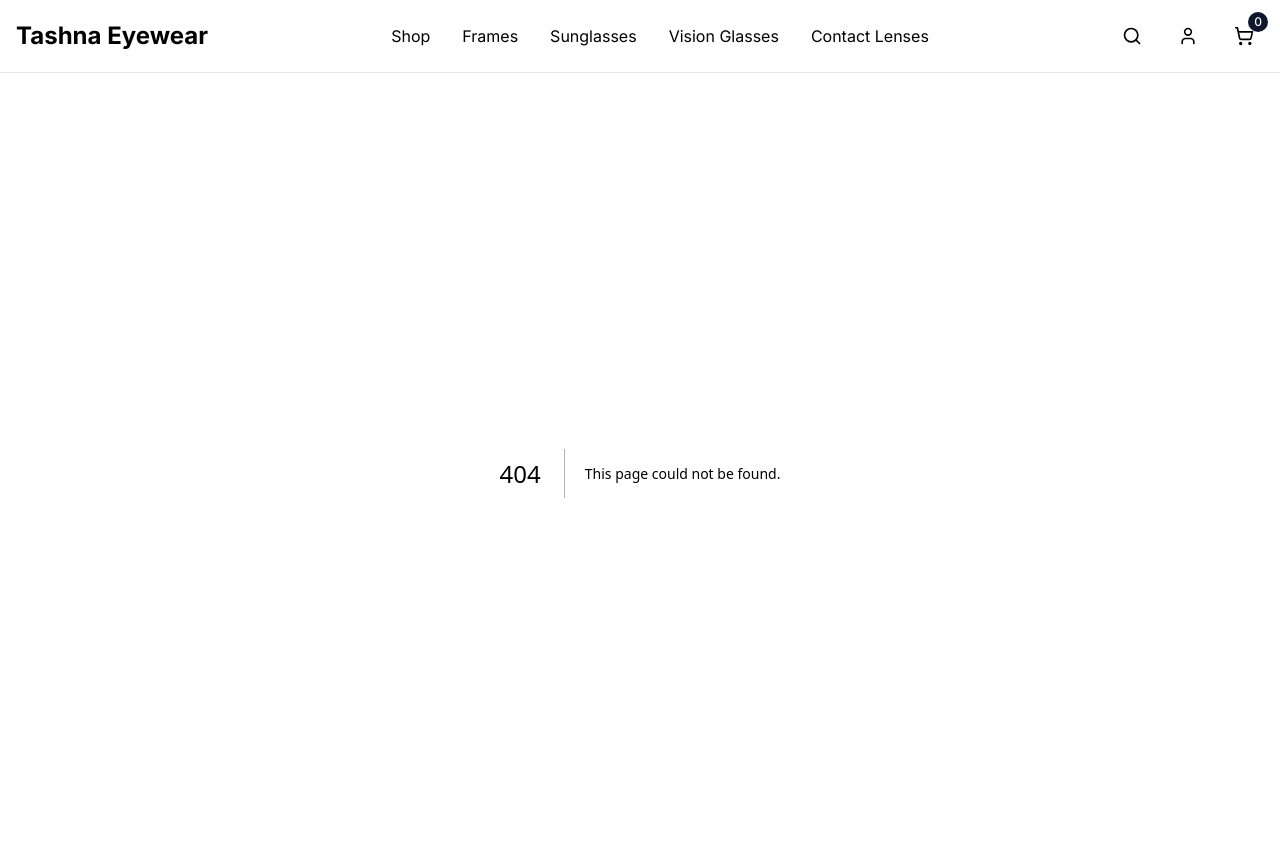
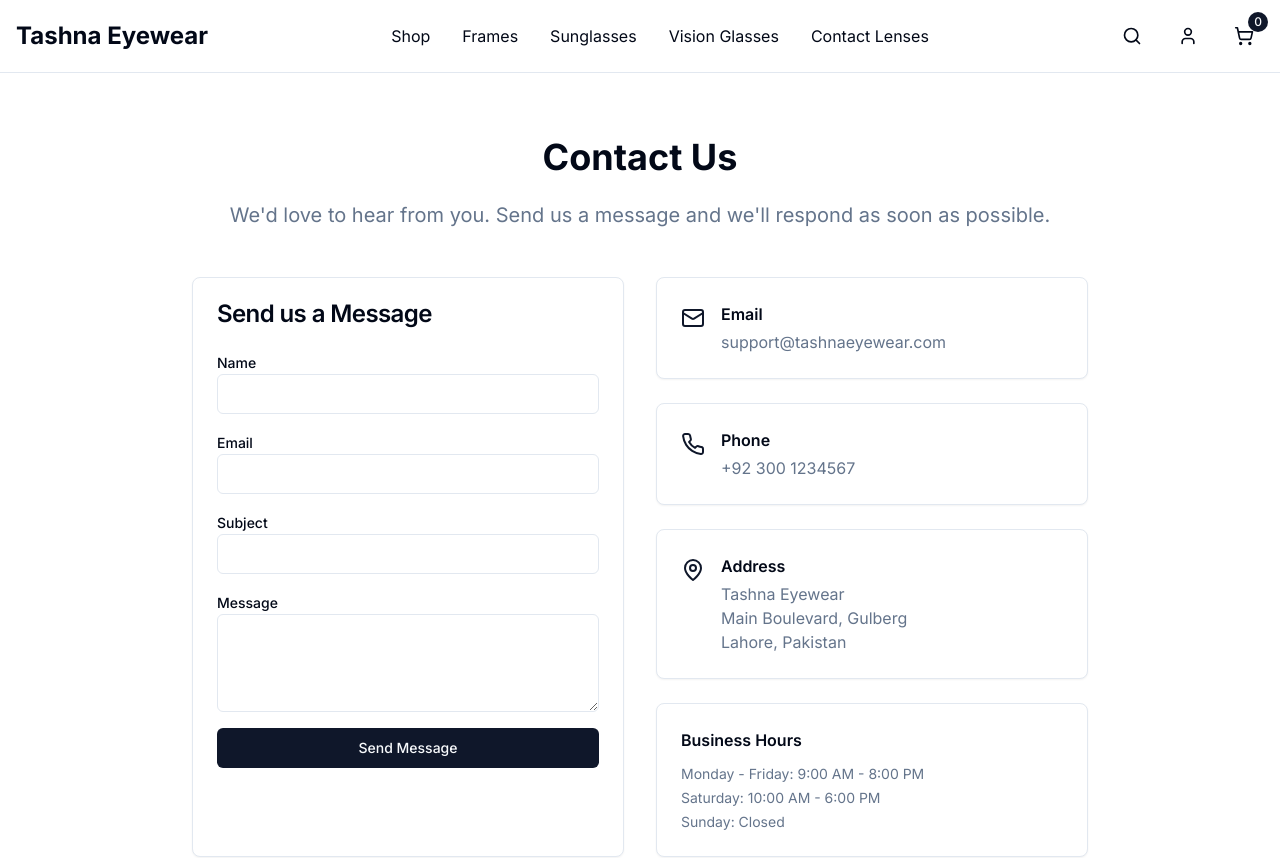
Before and after one commit to Alitahir1900/Tashna_Eyewear, a Next.js app: page /contact in a window 1280 px wide. Before the commit this address had no page. Shown: the top 858 px of the page. Built offline with nearby package versions, Linux system fonts and the light colour scheme.

Commit message:
Auto-commit: Agent tool execution

```diff
--- /dev/null
+++ b/src/app/about/page.tsx
@@ -0,0 +1,72 @@
+export default function AboutPage() {
+  return (
+    <div className="container mx-auto px-4 py-16">
+      <div className="max-w-3xl mx-auto">
+        <h1 className="text-4xl font-bold mb-6">About Tashna Eyewear</h1>
+
+        <div className="prose prose-lg">
+          <p className="text-xl text-muted-foreground mb-8">
+            Your trusted partner for premium eyewear solutions
+          </p>
+
+          <section className="mb-8">
+            <h2 className="text-2xl font-semibold mb-4">Our Story</h2>
+            <p className="text-muted-foreground">
+              Tashna Eyewear was founded with a simple mission: to provide high-quality,
+              stylish eyewear that everyone can afford. We believe that great vision
+              shouldn't come with a hefty price tag, and that style should be accessible
+              to all.
+            </p>
+          </section>
+
+          <section className="mb-8">
+            <h2 className="text-2xl font-semibold mb-4">Our Mission</h2>
+            <p className="text-muted-foreground">
+              We are committed to offering a diverse selection of frames, sunglasses,
+              vision glasses, and contact lenses that combine quality, comfort, and
+              contemporary design. Every product we offer is carefully selected to ensure
+              it meets our high standards.
+            </p>
+          </section>
+
+          <section className="mb-8">
+            <h2 className="text-2xl font-semibold mb-4">Why Choose Us</h2>
+            <ul className="space-y-3 text-muted-foreground">
+              <li className="flex items-start">
+                <span className="mr-2">•</span>
+                <span>Premium quality eyewear at affordable prices</span>
+              </li>
+              <li className="flex items-start">
+                <span className="mr-2">•</span>
+                <span>Wide selection of styles for every taste</span>
+              </li>
+              <li className="flex items-start">
+                <span className="mr-2">•</span>
+                <span>Professional prescription services</span>
+              </li>
+              <li className="flex items-start">
+                <span className="mr-2">•</span>
+                <span>Fast and reliable delivery across Pakistan</span>
+              </li>
+              <li className="flex items-start">
+                <span className="mr-2">•</span>
+                <span>Excellent customer service</span>
+              </li>
+            </ul>
+          </section>
+
+          <section>
+            <h2 className="text-2xl font-semibold mb-4">Get in Touch</h2>
+            <p className="text-muted-foreground">
+              Have questions? We'd love to hear from you. Visit our{" "}
+              <a href="/contact" className="text-primary hover:underline">
+                contact page
+              </a>{" "}
+              to get in touch with our team.
+            </p>
+          </section>
+        </div>
+      </div>
+    </div>
+  );
+}
--- /dev/null
+++ b/src/app/contact/page.tsx
@@ -0,0 +1,164 @@
+"use client";
+
+import { useState } from "react";
+import { Button } from "@/components/ui/button";
+import { Input } from "@/components/ui/input";
+import { Label } from "@/components/ui/label";
+import { Card, CardContent, CardHeader, CardTitle } from "@/components/ui/card";
+import { Mail, Phone, MapPin } from "lucide-react";
+
+export default function ContactPage() {
+  const [formData, setFormData] = useState({
+    name: "",
+    email: "",
+    subject: "",
+    message: "",
+  });
+  const [submitted, setSubmitted] = useState(false);
+
+  const handleSubmit = async (e: React.FormEvent) => {
+    e.preventDefault();
+    // Placeholder for contact form submission
+    setSubmitted(true);
+    setTimeout(() => {
+      setFormData({ name: "", email: "", subject: "", message: "" });
+      setSubmitted(false);
+    }, 3000);
+  };
+
+  return (
+    <div className="container mx-auto px-4 py-16">
+      <div className="max-w-4xl mx-auto">
+        <h1 className="text-4xl font-bold mb-6 text-center">Contact Us</h1>
+        <p className="text-xl text-muted-foreground mb-12 text-center">
+          We'd love to hear from you. Send us a message and we'll respond as soon as possible.
+        </p>
+
+        <div className="grid md:grid-cols-2 gap-8">
+          {/* Contact Form */}
+          <Card>
+            <CardHeader>
+              <CardTitle>Send us a Message</CardTitle>
+            </CardHeader>
+            <CardContent>
+              {submitted ? (
+                <div className="p-4 bg-green-50 border border-green-200 rounded-md text-green-800">
+                  Thank you for your message! We'll get back to you soon.
+                </div>
+              ) : (
+                <form onSubmit={handleSubmit} className="space-y-4">
+                  <div>
+                    <Label htmlFor="name">Name</Label>
+                    <Input
+                      id="name"
+                      value={formData.name}
+                      onChange={(e) =>
+                        setFormData({ ...formData, name: e.target.value })
+                      }
+                      required
+                    />
+                  </div>
+                  <div>
+                    <Label htmlFor="email">Email</Label>
+                    <Input
+                      id="email"
+                      type="email"
+                      value={formData.email}
+                      onChange={(e) =>
+                        setFormData({ ...formData, email: e.target.value })
+                      }
+                      required
+                    />
+                  </div>
+                  <div>
+                    <Label htmlFor="subject">Subject</Label>
+                    <Input
+                      id="subject"
+                      value={formData.subject}
+                      onChange={(e) =>
+                        setFormData({ ...formData, subject: e.target.value })
+                      }
+                      required
+                    />
+                  </div>
+                  <div>
+                    <Label htmlFor="message">Message</Label>
+                    <textarea
+                      id="message"
+                      rows={4}
+                      className="flex w-full rounded-md border border-input bg-background px-3 py-2 text-sm ring-offset-background placeholder:text-muted-foreground focus-visible:outline-none focus-visible:ring-2 focus-visible:ring-ring focus-visible:ring-offset-2"
+                      value={formData.message}
+                      onChange={(e) =>
+                        setFormData({ ...formData, message: e.target.value })
+                      }
+                      required
+                    />
+                  </div>
+                  <Button type="submit" className="w-full">
+                    Send Message
+                  </Button>
+                </form>
+              )}
+            </CardContent>
+          </Card>
+
+          {/* Contact Information */}
+          <div className="space-y-6">
+            <Card>
+              <CardContent className="pt-6">
+                <div className="flex items-start space-x-4">
+                  <Mail className="h-6 w-6 text-primary mt-1" />
+                  <div>
+                    <h3 className="font-semibold mb-1">Email</h3>
+                    <p className="text-muted-foreground">
+                      support@tashnaeyewear.com
+                    </p>
+                  </div>
+                </div>
+              </CardContent>
+            </Card>
+
+            <Card>
+              <CardContent className="pt-6">
+                <div className="flex items-start space-x-4">
+                  <Phone className="h-6 w-6 text-primary mt-1" />
+                  <div>
+                    <h3 className="font-semibold mb-1">Phone</h3>
+                    <p className="text-muted-foreground">+92 300 1234567</p>
+                  </div>
+                </div>
+              </CardContent>
+            </Card>
+
+            <Card>
+              <CardContent className="pt-6">
+                <div className="flex items-start space-x-4">
+                  <MapPin className="h-6 w-6 text-primary mt-1" />
+                  <div>
+                    <h3 className="font-semibold mb-1">Address</h3>
+                    <p className="text-muted-foreground">
+                      Tashna Eyewear<br />
+                      Main Boulevard, Gulberg<br />
+                      Lahore, Pakistan
+                    </p>
+                  </div>
+                </div>
+              </CardContent>
+            </Card>
+
+            <Card>
+              <CardContent className="pt-6">
+                <h3 className="font-semibold mb-3">Business Hours</h3>
+                <div className="space-y-1 text-sm text-muted-foreground">
+                  <p>Monday - Friday: 9:00 AM - 8:00 PM</p>
+                  <p>Saturday: 10:00 AM - 6:00 PM</p>
+                  <p>Sunday: Closed</p>
+                </div>
+              </CardContent>
+            </Card>
+          </div>
+        </div>
+      </div>
+    </div>
+  );
+}
```
